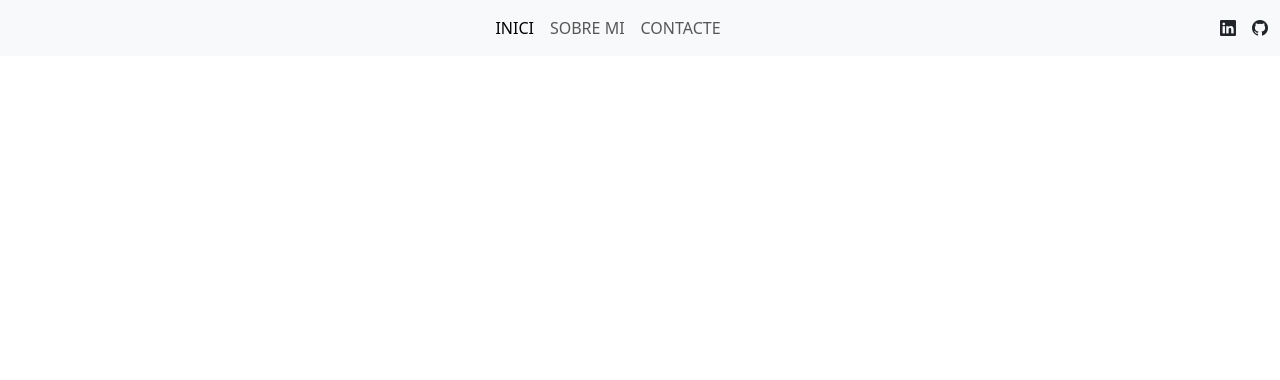
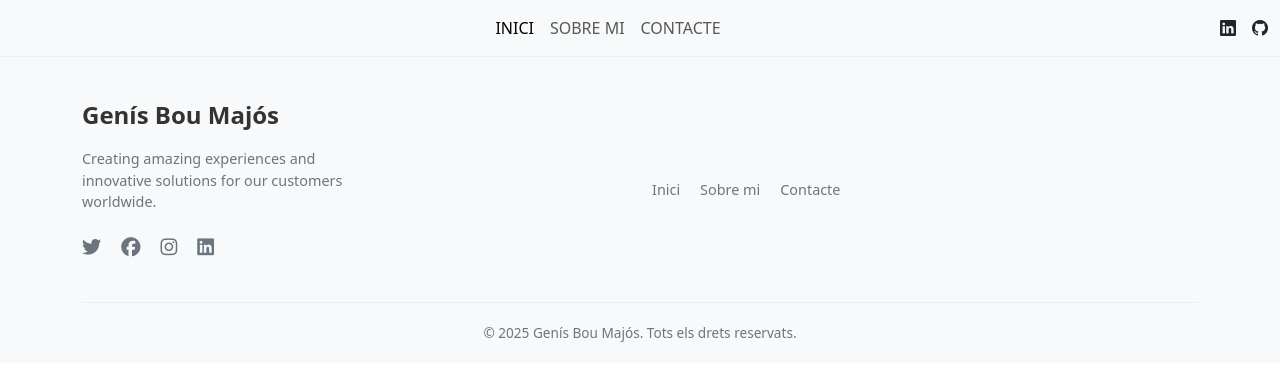
Before and after one commit to genisbou/portafoli, a React (Create React App) app: page / in a window 1280 px wide. Shown: the top 380 px of the page. Built offline with nearby package versions, Linux system fonts and the light colour scheme.

Commit message:
Footer
Ok

```diff
--- a/public/index.html
+++ b/public/index.html
@@ -4,6 +4,7 @@
     <link rel="stylesheet" href="https://cdn.jsdelivr.net/npm/bootstrap-icons@1.10.5/font/bootstrap-icons.css">
     <meta charset="utf-8" />
     <link rel="icon" href="%PUBLIC_URL%/favicon.ico" />
+    <link href="https://cdnjs.cloudflare.com/ajax/libs/font-awesome/6.5.1/css/all.min.css" rel="stylesheet">
     <meta name="viewport" content="width=device-width, initial-scale=1" />
     <meta name="theme-color" content="#000000" />
     <meta
--- a/src/App.js
+++ b/src/App.js
@@ -2,11 +2,19 @@ import logo from './logo.svg';
 import './App.css';
 import 'bootstrap/dist/css/bootstrap.min.css';
 import Component from "./Components/Header";
+import Footer from "./Components/Footer"
 
 function App() {
   return (
-      <Component />
+      <div>
+        <Component/>
+        <Footer/>
+      </div>
+
+
   );
+
 }
 
+
 export default App;
--- /dev/null
+++ b/src/Components/Footer.js
@@ -0,0 +1,40 @@
+import React from 'react';
+import '../styles/styles.css'
+
+const Footer = () => {
+    return (
+        <footer className="footer">
+            <div className="container">
+                <div className="row align-items-center">
+                    <div className="col-md-6">
+                        <div className="footer-brand">Genís Bou Majós</div>
+                        <p className="footer-text">Creating amazing experiences and innovative solutions for our
+                            customers
+                            worldwide.</p>
+                        <div className="social-links">
+                            <a href="#" className="social-link"><i className="fab fa-twitter"></i></a>
+                            <a href="#" className="social-link"><i className="fab fa-facebook"></i></a>
+                            <a href="#" className="social-link"><i className="fab fa-instagram"></i></a>
+                            <a href="#" className="social-link"><i className="fab fa-linkedin"></i></a>
+                        </div>
+                    </div>
+
+                    <div className="col-md-6 text-md-end">
+                        <ul className="footer-links">
+                            <li><a href="#">Inici</a></li>
+                            <li><a href="#">Sobre mi</a></li>
+                            <li><a href="#">Contacte</a></li>
+
+                        </ul>
+                    </div>
+                </div>
+
+                <div className="copyright text-center">
+                    © 2025 Genís Bou Majós. Tots els drets reservats.
+                </div>
+            </div>
+        </footer>
+    );
+}
+
+export default Footer;
--- a/src/Components/Header.js
+++ b/src/Components/Header.js
@@ -1,5 +1,4 @@
 import React from 'react';
-import { Navbar, Nav } from 'react-bootstrap';
 import '../styles/styles.css';
 
 
--- a/src/styles/styles.css
+++ b/src/styles/styles.css
@@ -3,3 +3,64 @@
     justify-content: center;
     width: 100%;
 }
+
+.footer {
+    background: #f8f9fa;
+    padding: 40px 0 20px;
+    border-top: 1px solid #eee;
+}
+
+.footer-brand {
+    font-size: 1.5rem;
+    font-weight: 600;
+    color: #333;
+    margin-bottom: 15px;
+}
+
+.footer-text {
+    color: #6c757d;
+    font-size: 0.9rem;
+    max-width: 300px;
+}
+
+.social-links {
+    margin: 20px 0;
+}
+
+.social-link {
+    color: #6c757d;
+    margin-right: 20px;
+    font-size: 1.2rem;
+    transition: color 0.3s ease;
+}
+
+.social-link:hover {
+    color: #0d6efd;
+}
+
+.footer-links {
+    display: flex;
+    gap: 20px;
+    margin: 0;
+    padding: 0;
+    list-style: none;
+}
+
+.footer-links a {
+    color: #6c757d;
+    text-decoration: none;
+    font-size: 0.9rem;
+    transition: color 0.3s ease;
+}
+
+.footer-links a:hover {
+    color: #0d6efd;
+}
+
+.copyright {
+    color: #6c757d;
+    font-size: 0.85rem;
+    margin-top: 20px;
+    padding-top: 20px;
+    border-top: 1px solid #eee;
+}
```
